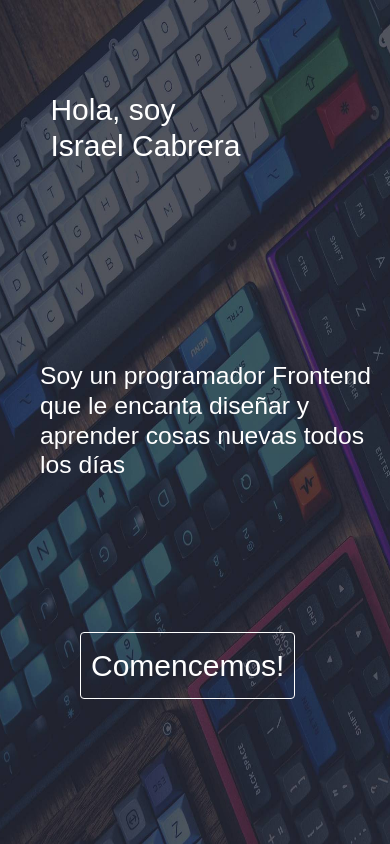
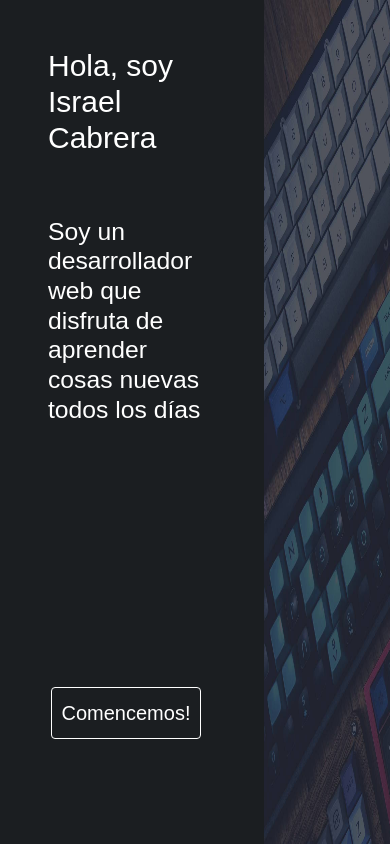
Before and after one commit to Chaleconetwork/Portfoliov3, a Next.js app: page / in a window 390 px wide. Built offline with nearby package versions, Linux system fonts and the light colour scheme.

Commit message:
newchanges

```diff
--- a/pages/aboutme.js
+++ b/pages/aboutme.js
@@ -1,12 +1,14 @@
 import React from "react";
 import { Fade } from "react-awesome-reveal";
+import Footer from '../components/footer';
 import Navbar from '../components/navbar';
+import Styles from '../styles/aboutme.module.css';
 
 export default function aboutme() {
     return (
         <React.Fragment>
             <Navbar />
-            <div className="container mt-5">
+            <div className={`${Styles.altura} container mt-5`}>
                 <Fade cascade direction='down'>
                     <h1 className="text-white">Sobre mi</h1>
                 </Fade>
@@ -19,6 +21,7 @@ export default function aboutme() {
                     </p>
                 </Fade>
             </div>
+            <Footer />
         </React.Fragment>
     )
 }
--- a/pages/blog.js
+++ b/pages/blog.js
@@ -4,6 +4,7 @@ import { Fade } from "react-awesome-reveal";
 import llayllayimg from '../assets/img/llayllayimg.png';
 import pseintimg from '../assets/imgrecuerdos/pseint.webp';
 import vbnetimg from '../assets/imgrecuerdos/vbnetimg.jpg';
+import Footer from '../components/footer';
 import Navbar from '../components/navbar';
 import Styles from '../styles/blog.module.css';
 
@@ -39,6 +40,7 @@ export default function blog() {
                     Lorem ipsum dolor sit amet consectetur adipisicing elit. Eveniet, nesciunt. Provident adipisci, amet in at quisquam neque beatae quibusdam labore ex repellendus, odit architecto nam, eum blanditiis fuga. Vero, maxime!
                 </section>
             </div>
+            <Footer />
         </React.Fragment>
     )
 }
--- a/pages/index.js
+++ b/pages/index.js
@@ -6,27 +6,33 @@ import Styles from '../styles/index.module.css';
 export default function index() {
     return (
         <React.Fragment>
-            <div className={`${Styles.contenedor} row`}>
-                <div className={`${Styles.divs} mt-5 col-8 d-flex justify-content-center align-items-center`}>
-                    <Fade cascade direction='down' duration={1000} fraction={0}>
+            <div className="row">
+                <div className={`${Styles.sideleft} col-8`}>
+                    <div className={`${Styles.up} mt-5 mx-5 d-flex justify-content-center`}>
+                        <Fade cascade direction='up' duration={1000} fraction={0}>
                             <h1 className="text-white">Hola, soy Israel Cabrera</h1>
                         </Fade>
                     </div>
-                <div>
-                    <Fade cascade direction='left' duration={1000} fraction={0}>
-                        <h2 className="text-white">
-                            Soy un programador Frontend que le encanta diseñar y aprender
-                            cosas nuevas todos los días
+                    <div className={`${Styles.middle} d-flex justify-content-center`}>
+                        <Fade cascade direction='up' duration={1000} fraction={0}>
+                            <h2 className="text-white mx-5">
+                                Soy un desarrollador web que disfruta
+                                de aprender cosas nuevas todos los días
                             </h2>
                         </Fade>
                     </div>
-                <div>
+                    <div className={`${Styles.down} mt-5 d-flex justify-content-center`}>
                         <Fade cascade direction='up' duration={1000} fraction={0}>
                             <Link href='/home'>
                                 <button className={Styles.boton}>Comencemos!</button>
                             </Link>
                         </Fade>
                     </div>
+
+                </div>
+                <div className={`${Styles.sideright} col-4`}>
+
+                </div>
             </div>
         </React.Fragment>
     )
--- a/pages/myskills.js
+++ b/pages/myskills.js
@@ -1,5 +1,6 @@
 import React from "react";
 import { Fade } from "react-awesome-reveal";
+import Footer from '../components/footer';
 import Navbar from '../components/navbar';
 import Skills from '../components/skills';
 import Styles from '../styles/myskills.module.css';
@@ -8,7 +9,8 @@ export default function myskills() {
     return (
         <React.Fragment>
             <Navbar />
-            <div className={`${Styles.skills} container border p-4 mt-5`}>
+            <div className={`${Styles.skills}`}>
+                <div className="container border p-4 mt-5">
                     <Fade cascade='2' direction='down'>
                         <div className='container mb-5 text-white'>
                             <h1>Mis habilidades y conocimientos</h1>
@@ -20,6 +22,8 @@ export default function myskills() {
                         <Skills nombre='React js/Next js' porcentaje='50' barra={Styles.reactjs} />
                     </Fade>
                 </div>
+            </div>
+            <Footer />
         </React.Fragment>
     )
 }
--- a/pages/projects.js
+++ b/pages/projects.js
@@ -3,13 +3,15 @@ import React from "react";
 import { Fade } from "react-awesome-reveal";
 import remusis1 from '../assets/proyectosimg/remusis1.png';
 import remusis2 from '../assets/proyectosimg/remusis2.png';
+import Footer from '../components/footer';
 import Navbar from '../components/navbar';
+import Styles from '../styles/projects.module.css';
 
 export default function projects() {
     return (
         <React.Fragment>
             <Navbar />
-            <div className='container mt-4'>
+            <div className={`${Styles.projects} container mt-4`}>
                 <h1 className='text-white'>Sistema de remuneraciones</h1>
                 <div id="carouselExampleIndicators" className="carousel slide" data-bs-ride="true">
                     <div className="carousel-indicators">
@@ -39,8 +41,8 @@ export default function projects() {
                     </button>
                 </div>
                 <h3 className='text-white mt-3'>Diseñado con React js y Django REST</h3>
-
             </div>
+            <Footer />
         </React.Fragment>
     )
 }
--- /dev/null
+++ b/styles/aboutme.module.css
@@ -0,0 +1,3 @@
+.altura {
+    height: 80vh;
+}
--- a/styles/home.module.css
+++ b/styles/home.module.css
@@ -5,6 +5,7 @@
 
 .banner {
     background-image: url('../assets/img/keyboardsbg.jpg');
+    background-size: 100% 200%;
     height: 500px;
 }
 
@@ -28,10 +29,6 @@
     transition: .2s ease-in-out;
     background-color: skyblue;
     box-shadow: 0 2px 10px 3px skyblue;
-}
-
-.contenedorDots {
-    /* position: fixed; */
 }
 
 .dots {
--- a/styles/index.module.css
+++ b/styles/index.module.css
@@ -1,24 +1,32 @@
 .contenedor {
-    background-image: url('../assets/img/keyboardsbg.jpg');
-    background-size: 100% 100%;
+
     height: 100vh;
 }
 
-.contenedor h1 {
+.sideright {
+    background-image: url('../assets/img/keyboardsbg.jpg');
+    background-size: 150% 100%;
+    height: 100vh;
+}
+
+.up {
+    height: 50vh;
+}
+
+.up h1 {
     font-size: 100px;
 }
 
-.contenedor h2 {
-    margin-left: 80px;
+.middle {
+    height: 15vh;
 }
 
-.divs {
-    height: 20vh;
+.down {
+    height: 10vh;
 }
 
 .boton {
     background-color: transparent;
-    margin-left: 80px;
     font-size: 30px;
     color: #fff;
     font-family: Teko,sans-serif;
@@ -34,27 +42,60 @@
     box-shadow: 0 2px 10px 3px skyblue;
 }
 
+@media (max-width: 800px) {
+    .up h1 {
+        font-size: 80px;
+    }
+}
+
+@media (max-width: 800px) {
+    .up h1 {
+        font-size: 80px;
+    }
+}
+
 @media (max-width: 600px) {
-    .contenedor h1 {
-        font-size: 50px;
-        margin-left: 20%;
+    .up h1 {
+        font-size: 40px;
     }
-    .contenedor {
-        background-size: 200% 100%;
-        height: 100vh;
+
+    .up {
+        height: 20vh;
+    }
+
+    .middle {
+        height: 50vh;
+    }
+
+    .down {
+        height: 10vh;
     }
 }
 
 @media (max-width: 400px) {
-    .contenedor h1 {
+    .up h1 {
         font-size: 30px;
-        margin-left: 20%;
     }
-    .contenedor h2 {
-        margin-left: 40px;
+
+    .up {
+        height: 20vh;
     }
-    .contenedor {
-        background-size: 200% 100%;
+
+    .middle {
+        height: 50vh;
+    }
+
+    .down {
+        height: 10vh;
+    }
+
+    .boton {
+        font-size: 20px;
+    }
+
+    .sideright {
+        background-image: url('../assets/img/keyboardsbg.jpg');
+        background-size: 300% 100%;
         height: 100vh;
     }
 }
--- a/styles/myskills.module.css
+++ b/styles/myskills.module.css
@@ -1,3 +1,6 @@
+.skills {
+    height: 80vh;
+}
 
 .line {
     margin-left: 15px;
--- /dev/null
+++ b/styles/projects.module.css
@@ -0,0 +1,3 @@
+.projects {
+    height: 100vh;
+}
```
Also changed, not shown: components/footer.js (added, +10 -0 lines), pages/home.js (+2 -8 lines). Lines whose indentation alone changed are shown as unchanged.
